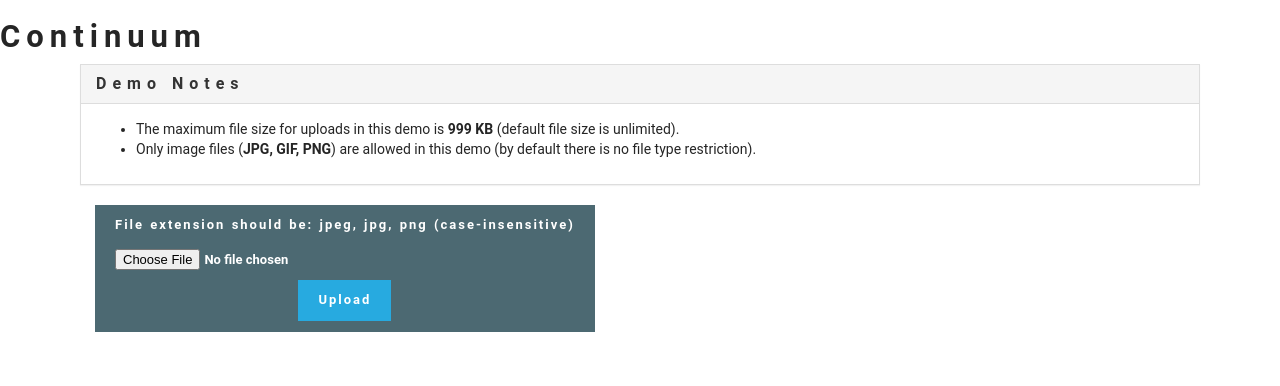
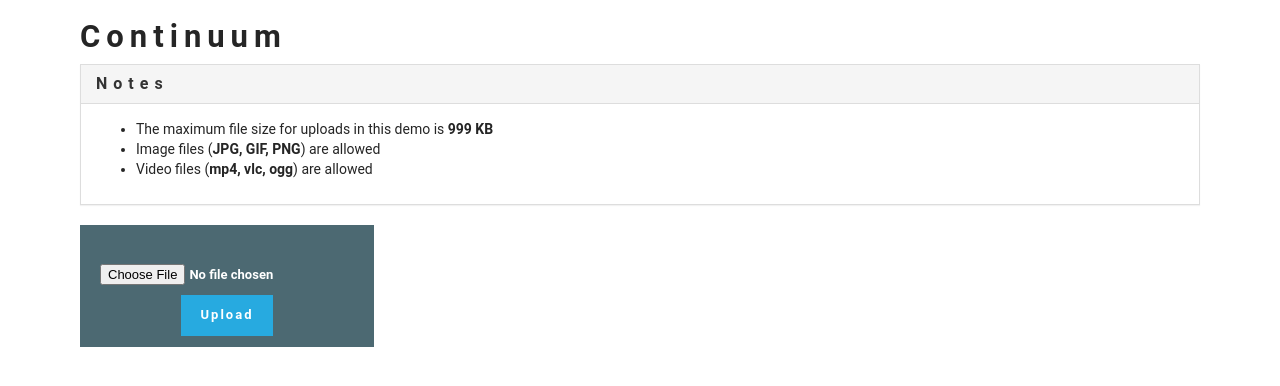
Before and after one commit to GPrathap/tensorflow-object-detection-example, a Flask app: page / in a window 1280 px wide. Shown: the top 386 px of the page. Run offline with Flask 2, Linux system fonts and the light colour scheme; parts of the project's set-up code (start-up, migrations or seed data) failed here and were passed over; some libraries are stand-ins or nearby versions.

Commit message:
adding template files

```diff
--- a/app.py
+++ b/app.py
@@ -105,9 +105,7 @@ def is_image():
 
 
 class PhotoForm(Form):
-  input_photo = FileField(
-      'File extension should be: %s (case-insensitive)' % ', '.join(extensions),
-      validators=[is_image()])
+  input_photo = FileField("", validators=[is_image()])
 
 
 class ObjectDetector(object):
--- a/templates/upload.html
+++ b/templates/upload.html
@@ -46,22 +46,22 @@
 
     {% from "_formhelpers.html" import render_field %}
 
-     <h1> Continuum </h1>
+
     <div class="container">
 
-
+    <h1>Continuum</h1>
     <div class="panel panel-default">
         <div class="panel-heading">
-            <h3 class="panel-title">Demo Notes</h3>
+            <h3 class="panel-title">Notes</h3>
         </div>
         <div class="panel-body">
             <ul>
-                <li>The maximum file size for uploads in this demo is <strong>999 KB</strong> (default file size is unlimited).</li>
-                <li>Only image files (<strong>JPG, GIF, PNG</strong>) are allowed in this demo (by default there is no file type restriction).</li>
+                <li>The maximum file size for uploads in this demo is <strong>999 KB</strong></li>
+                <li>Image files (<strong>JPG, GIF, PNG</strong>) are allowed </li>
+                <li>Video files (<strong>mp4, vlc, ogg</strong>) are allowed </li>
             </ul>
         </div>
     </div>
-    <div class="container">
         <div class="form-group">
           <form  class="btn btn-primary" id="upload" method=post action={{ url_for('post') }} enctype="multipart/form-data">
             {{ render_field(photo_form.input_photo) }}
@@ -89,6 +89,5 @@
           <h2>Detecting Objects...</h2>
         </div>
     </div>
-    </div>
   </body>
 </html>
```
